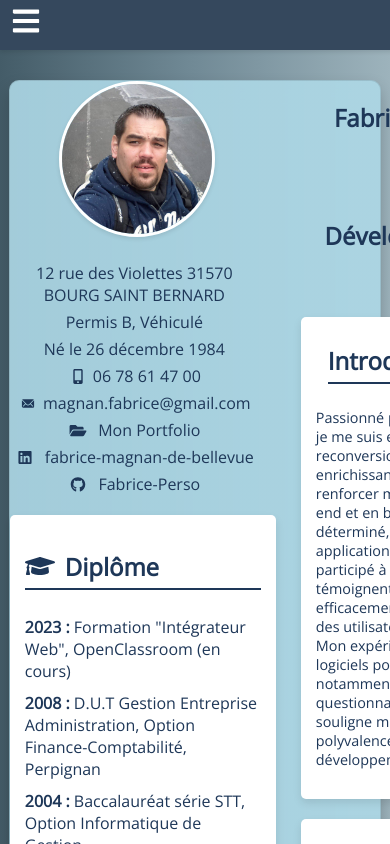
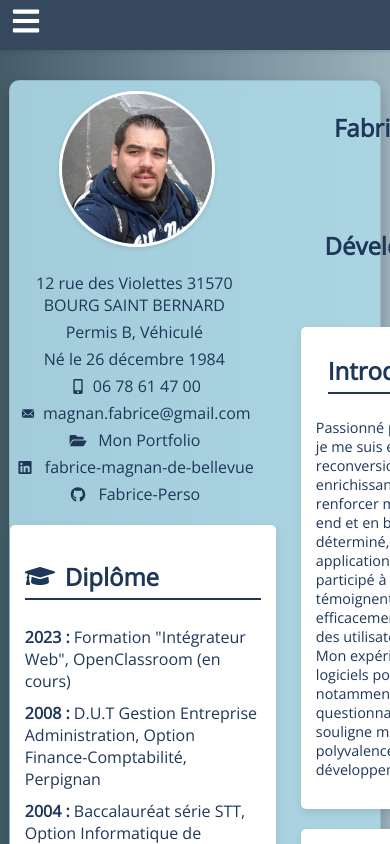
Before and after one commit to FabriceDevPro/PortfolioPro, a React (Vite) app: page /curriculum-vitae in a window 390 px wide. Shown: the top 844 px of the page. Built offline with nearby package versions, Linux system fonts and the light colour scheme.

Commit message:
ajustement test mobile

```diff
--- a/src/sass/pages/_curriculumvitae.scss
+++ b/src/sass/pages/_curriculumvitae.scss
@@ -391,7 +391,7 @@
 @media only screen and (max-width: 768px) {
   .curriculumvitae-section {
     margin: 30px auto 10px;
-    padding: 0px 0px 10px;
+    padding: 10px 0px 10px;
     max-width: 95%;
   }
 }
--- a/src/sass/pages/home/_contact.scss
+++ b/src/sass/pages/home/_contact.scss
@@ -146,6 +146,13 @@
   }
 
 @media (max-width: 768px) {
+  .contact-modal{
+    width: 70%;
+    transform: translate(-53%, -50%);
+    h2{
+      font-size: 1.2em;
+    }
+  }
   .contact-section {
     form {
       width: 100%; // Prend toute la largeur pour les petits écrans
```
